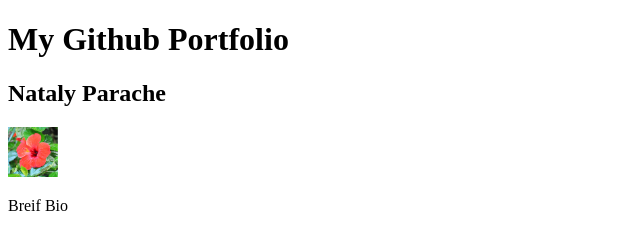
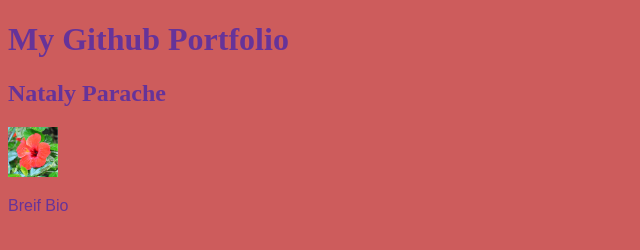
Before and after one commit to NATALYP29/index.html, a plain HTML site: page index.html in a window 1280 px wide. Shown: the whole page, without its empty margins (0-640 px from the left). Drawn offline with Linux system fonts and the light colour scheme.

Commit message:
i added a style css

```diff
--- a/style.css
+++ b/style.css
@@ -1,4 +1,7 @@
-html {
-  height: 100%;
-  width: 100%;
+body{
+  background-color: indianred;
+  color: rebeccapurple;
 }
+p{
+  font-family: fantasy;
+}
```
